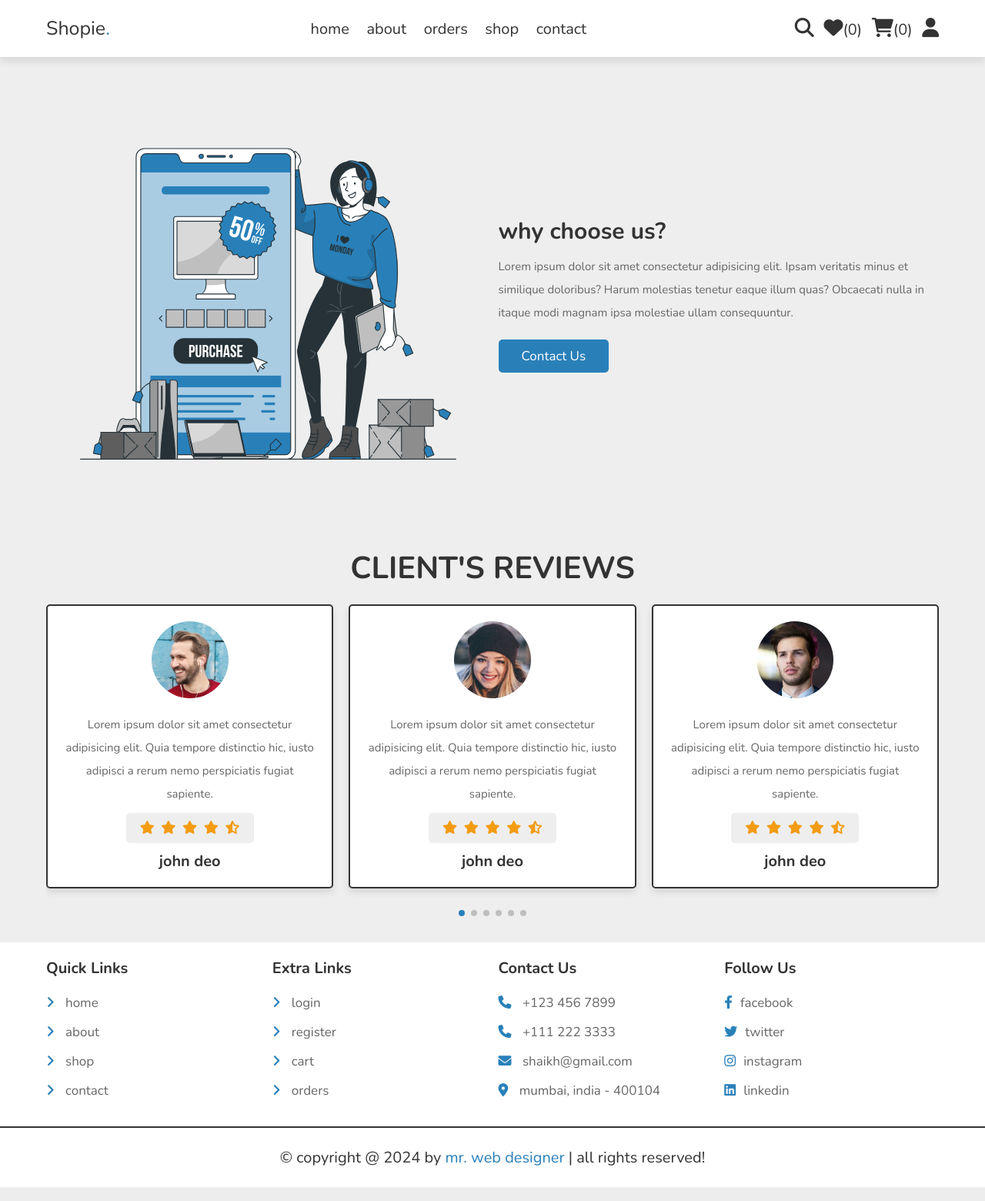
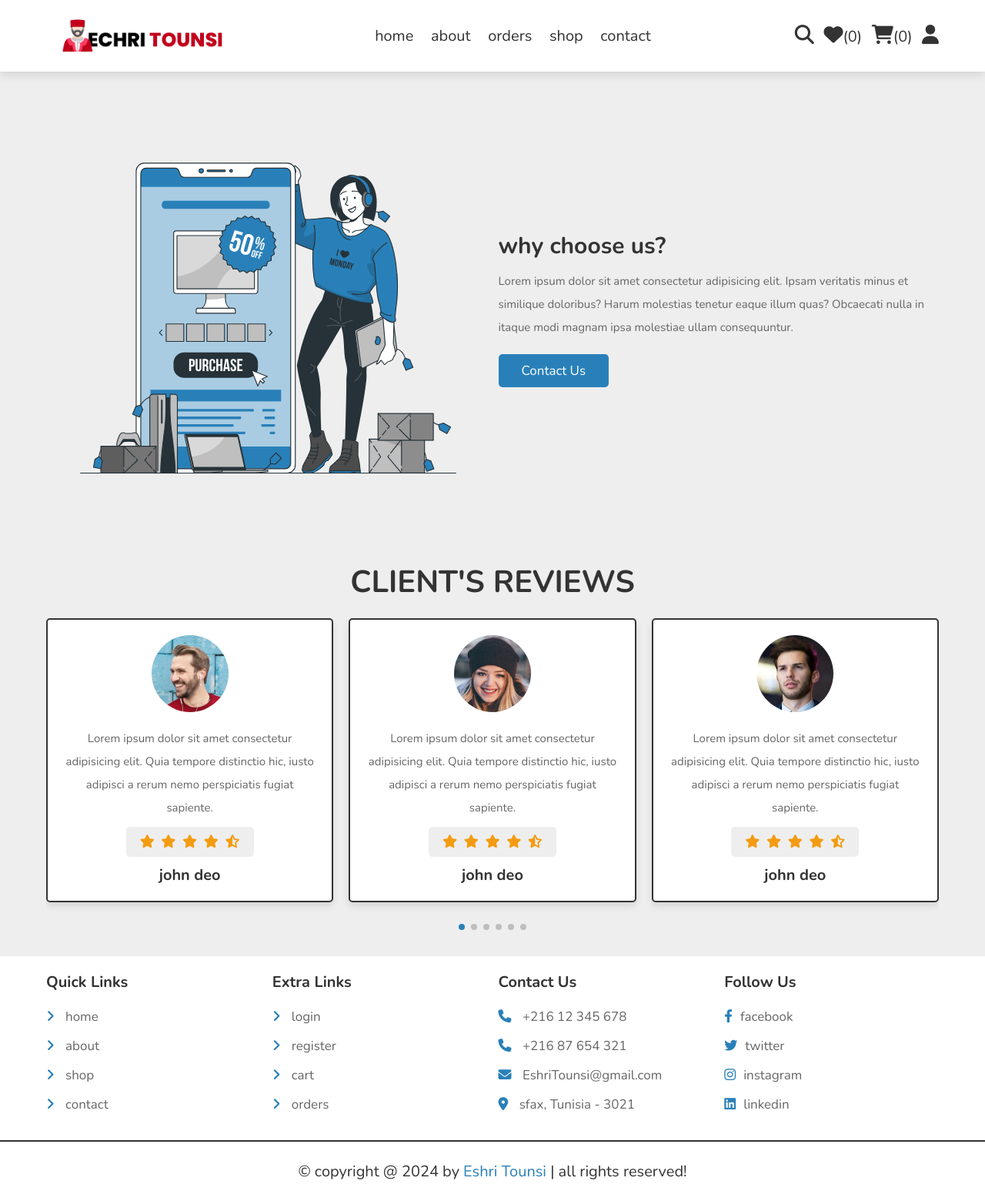
Before and after one commit to AminKaammoun/Echri-Tounsi, a PHP site: page /about.php in a window 1280 px wide. Shown: the whole page at 77% size. Run offline with PHP 8.4, Linux system fonts and the light colour scheme; data comes from the database, SQL or seed files in the repository; data that the repository does not hold is empty; some libraries are stand-ins or nearby versions.

Commit message:
Refactor template home page

```diff
--- a/components/footer.php
+++ b/components/footer.php
@@ -20,10 +20,10 @@
 
       <div class="box">
          <h3>contact us</h3>
-         <a href="tel:1234567890"><i class="fas fa-phone"></i> +123 456 7899</a>
-         <a href="tel:11122233333"><i class="fas fa-phone"></i> +111 222 3333</a>
-         <a href="mailto:shaikh@gmail.com"><i class="fas fa-envelope"></i> shaikh@gmail.com</a>
-         <a href="https://www.google.com/myplace"><i class="fas fa-map-marker-alt"></i> mumbai, india - 400104 </a>
+         <a href="tel:1234567890"><i class="fas fa-phone"></i> +216 12 345 678</a>
+         <a href="tel:11122233333"><i class="fas fa-phone"></i> +216 87 654 321</a>
+         <a href="mailto:shaikh@gmail.com"><i class="fas fa-envelope"></i> EshriTounsi@gmail.com</a>
+         <a href="https://www.google.com/myplace"><i class="fas fa-map-marker-alt"></i> sfax, Tunisia - 3021 </a>
       </div>
 
       <div class="box">
@@ -36,6 +36,6 @@
 
    </section>
 
-   <div class="credit">&copy; copyright @ <?= date('Y'); ?> by <span>mr. web designer</span> | all rights reserved!</div>
+   <div class="credit">&copy; copyright @ <?= date('Y'); ?> by <span>Eshri Tounsi</span> | all rights reserved!</div>
 
 </footer>
--- a/components/user_header.php
+++ b/components/user_header.php
@@ -15,7 +15,10 @@
 
    <section class="flex">
 
-      <a href="home.php" class="logo">Shopie<span>.</span></a>
+   <a href="home.php" class="logo " style="display: flex;justify-content: center;align-items: center;gap:2rem"><img
+            src="images/logo_board.png" width="250px" />
+
+      </a>
 
       <nav class="navbar">
          <a href="home.php">home</a>
--- a/css/style.css
+++ b/css/style.css
@@ -232,11 +232,14 @@ section{
    display: none;
 }
 
-.home-bg{
-   background:url(../images/home-bg.png) no-repeat;
+.home-bg {
+   background: url(../images/testing.jpg) no-repeat;
    background-size: cover;
    background-position: center;
+   /* Add transparency */
+   background-color: rgba(255, 255, 255, 0.1); /* Adjust the last value (0.5) to change the transparency level */
 }
+
 
 .home-bg .home .slide{
    display: flex;
@@ -264,13 +267,13 @@ section{
 
 .home-bg .home .slide .content span{
    font-size: 2rem;
-   color:var(--white);
+   color:var(--black);
 }
 
 .home-bg .home .slide .content h3{
    margin-top: 1rem;
    font-size: 4rem;
-   color:var(--white);
+   color:var(--black);
    text-transform: uppercase;
 }
 
```
Also changed, not shown: home.php (+34 -14 lines), images/home-img-4.png (added), images/home-img-5.png (added), images/home-img-6.png (added), images/logo_board.png (added), images/testing.jpg (added), uploaded_img/clothes.png (added).
